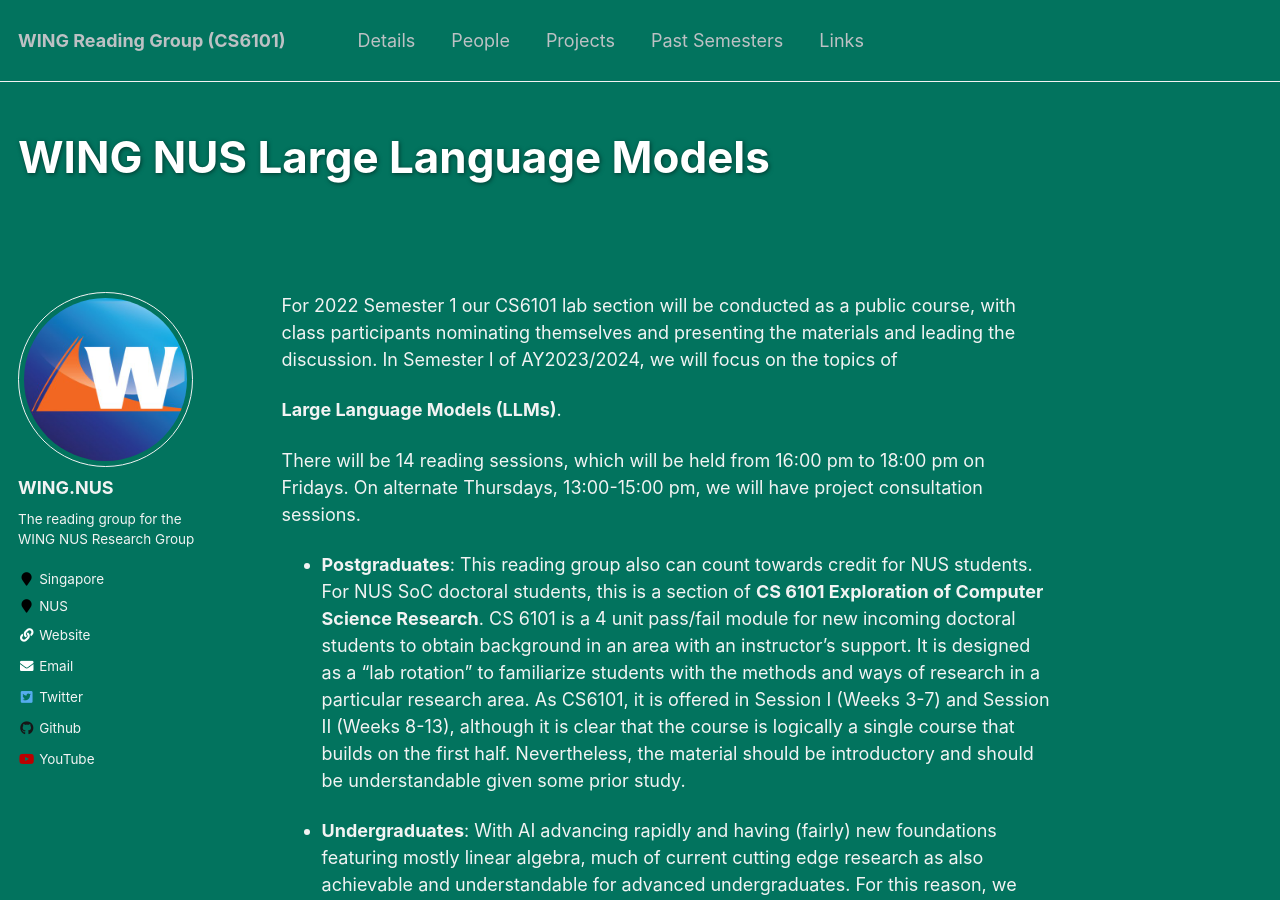
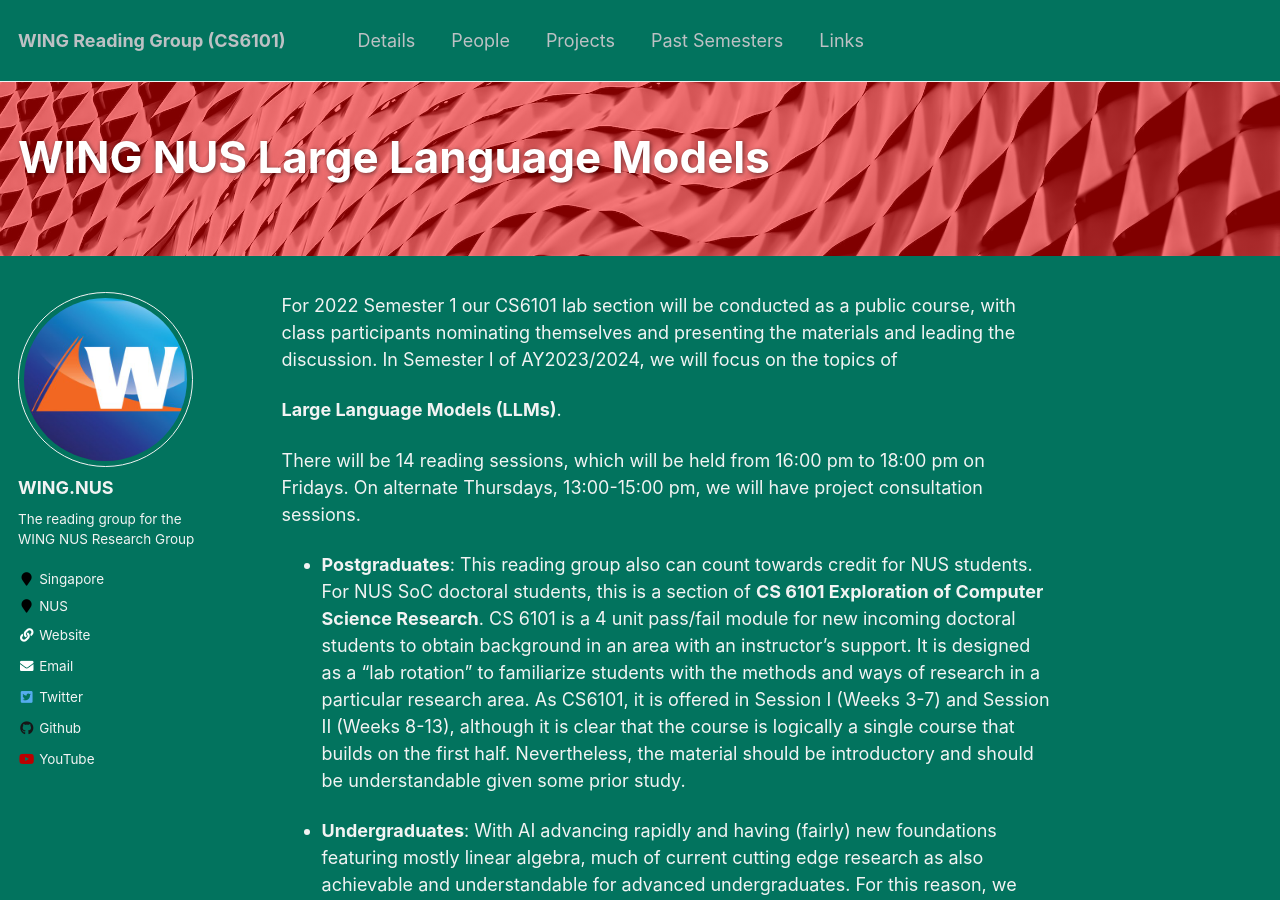
Before and after one commit to WING-NUS/cs6101, a Jekyll site: the page built from _pages/about.md, in a window 1280 px wide and 900 px high. Built offline with Jekyll 4.4.1, drawn with Linux system fonts in a browser that asks for light colours.

Commit message:
Try with more options.

```diff
--- a/_pages/about.md
+++ b/_pages/about.md
@@ -3,8 +3,9 @@ permalink: /
 title: "WING NUS Large Language Models"
 author_profile: true
 header:
-  overlay_image: /images/ricardo-gomez-angel-9AdeEdYB2yk-unsplash.jpg
-hero_image: /images/ricardo-gomez-angel-9AdeEdYB2yk-unsplash.jpg
+  overlay_image: ricardo-gomez-angel-9AdeEdYB2yk-unsplash.jpg
+  overlay_filter: rgba(255, 0, 0, 0.5)
+  hero_image: ricardo-gomez-angel-9AdeEdYB2yk-unsplash.jpg
 redirect_from:
   - /about/
   - /about.html
```
